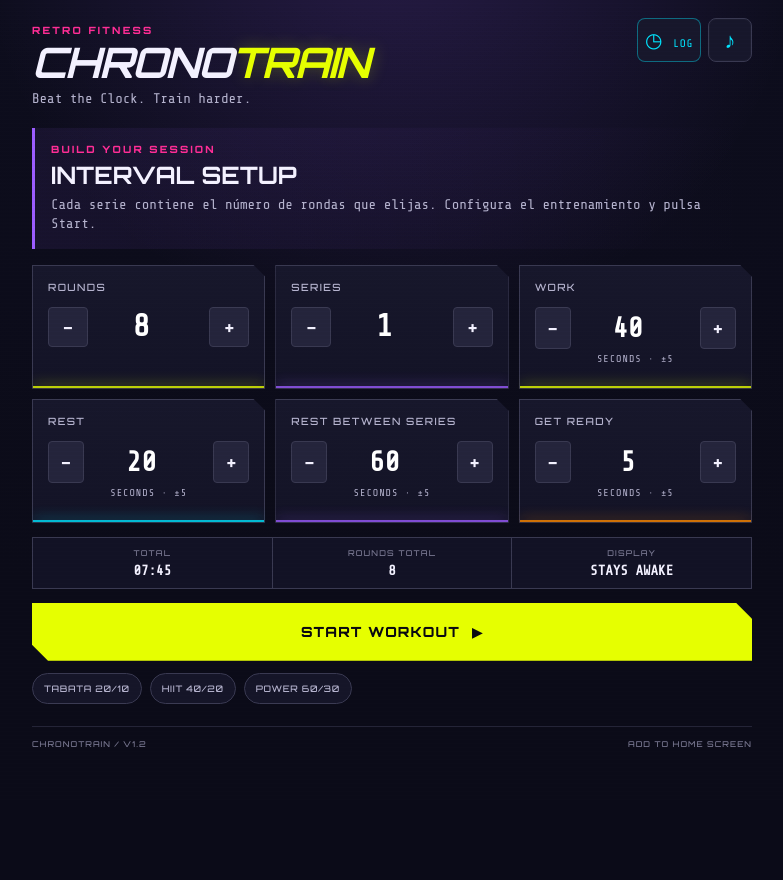
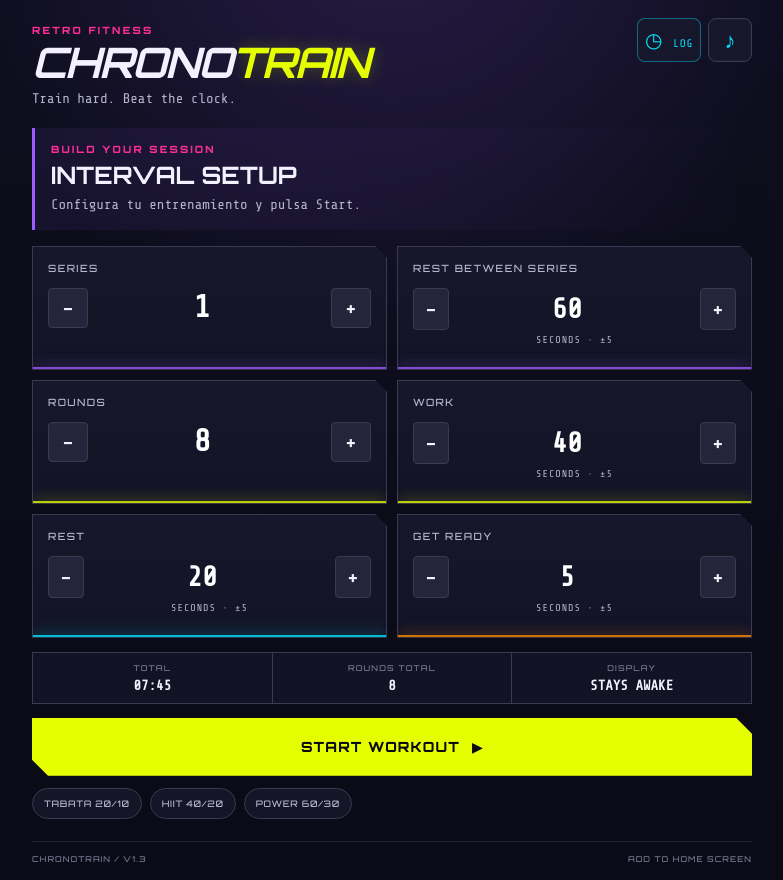
Before and after one commit to Gobotech/chronotrain, a plain HTML site: page index.html in a window 1280 px wide. Shown: the whole page, without its empty margins (248-1031 px from the left). Before the commit the page ends 800 px from the top, so only its background shows below. Drawn offline with nearby package versions, Linux system fonts and the light colour scheme.

Commit message:
Add files via upload

```diff
--- a/index.html
+++ b/index.html
@@ -26,7 +26,7 @@
       <div class="brand">
         <span class="eyebrow">RETRO FITNESS</span>
         <h1>CHRONO<span>TRAIN</span></h1>
-        <p>Beat the Clock. Train harder.</p>
+        <p>Train hard. Beat the clock.</p>
       </div>
       <div class="header-actions"><button id="historyOpenBtn" class="history-shortcut" type="button" aria-label="Ver historial de entrenamientos">◷ <span>LOG</span></button><button id="soundToggle" class="icon-btn" type="button" aria-label="Activar o desactivar sonido" aria-pressed="true">♪</button></div>
     </header>
@@ -36,25 +36,35 @@
         <div class="hero-card">
           <div class="mini-label">BUILD YOUR SESSION</div>
           <h2 id="setupTitle">INTERVAL SETUP</h2>
-          <p class="lead">Cada serie contiene el número de rondas que elijas. Configura el entrenamiento y pulsa Start.</p>
+          <p class="lead">Configura tu entrenamiento y pulsa Start.</p>
         </div>
 
         <div class="settings-grid">
+          <article class="setting-card accent-purple">
+            <label for="series">SERIES</label>
+            <div class="stepper">
+              <button type="button" data-step="series" data-delta="-1" aria-label="Reducir series">−</button>
+              <input id="series" type="number" min="1" max="99" value="1" inputmode="numeric" />
+              <button type="button" data-step="series" data-delta="1" aria-label="Aumentar series">+</button>
+            </div>
+          </article>
+
+          <article class="setting-card accent-purple">
+            <label for="seriesRestTime">REST BETWEEN SERIES</label>
+            <div class="stepper time-stepper">
+              <button type="button" data-step="seriesRestTime" data-delta="-5" aria-label="Reducir 5 segundos de descanso entre series">−</button>
+              <input id="seriesRestTime" type="number" min="0" max="3599" value="60" inputmode="numeric" />
+              <button type="button" data-step="seriesRestTime" data-delta="5" aria-label="Aumentar 5 segundos de descanso entre series">+</button>
+            </div>
+            <span class="unit-label">SECONDS · ±5</span>
+          </article>
+
           <article class="setting-card accent-yellow">
             <label for="rounds">ROUNDS</label>
             <div class="stepper">
               <button type="button" data-step="rounds" data-delta="-1" aria-label="Reducir rondas">−</button>
               <input id="rounds" type="number" min="1" max="99" value="8" inputmode="numeric" />
               <button type="button" data-step="rounds" data-delta="1" aria-label="Aumentar rondas">+</button>
-            </div>
-          </article>
-
-          <article class="setting-card accent-purple">
-            <label for="series">SERIES</label>
-            <div class="stepper">
-              <button type="button" data-step="series" data-delta="-1" aria-label="Reducir series">−</button>
-              <input id="series" type="number" min="1" max="99" value="1" inputmode="numeric" />
-              <button type="button" data-step="series" data-delta="1" aria-label="Aumentar series">+</button>
             </div>
           </article>
 
@@ -74,16 +84,6 @@
               <button type="button" data-step="restTime" data-delta="-5" aria-label="Reducir 5 segundos">−</button>
               <input id="restTime" type="number" min="0" max="3599" value="20" inputmode="numeric" />
               <button type="button" data-step="restTime" data-delta="5" aria-label="Aumentar 5 segundos">+</button>
-            </div>
-            <span class="unit-label">SECONDS · ±5</span>
-          </article>
-
-          <article class="setting-card accent-purple">
-            <label for="seriesRestTime">REST BETWEEN SERIES</label>
-            <div class="stepper time-stepper">
-              <button type="button" data-step="seriesRestTime" data-delta="-5" aria-label="Reducir 5 segundos de descanso entre series">−</button>
-              <input id="seriesRestTime" type="number" min="0" max="3599" value="60" inputmode="numeric" />
-              <button type="button" data-step="seriesRestTime" data-delta="5" aria-label="Aumentar 5 segundos de descanso entre series">+</button>
             </div>
             <span class="unit-label">SECONDS · ±5</span>
           </article>
@@ -179,7 +179,7 @@
     </main>
 
     <footer>
-      <span>CHRONOTRAIN / V1.2</span>
+      <span>CHRONOTRAIN / V1.3</span>
       <span id="installHint">ADD TO HOME SCREEN</span>
     </footer>
   </div>
--- a/styles.css
+++ b/styles.css
@@ -139,7 +139,7 @@ footer { display:flex; justify-content:space-between; gap:15px; margin-top:20px;
 
 @media (min-width: 650px) {
   .app-shell { padding-inline:28px; }
-  .settings-grid { grid-template-columns:repeat(4,1fr); }
+  .settings-grid { grid-template-columns:repeat(2,minmax(0,1fr)); }
   .setting-card { min-height:124px; }
   .session-summary strong { font-size:14px; }
 }
@@ -181,7 +181,7 @@ footer { display:flex; justify-content:space-between; gap:15px; margin-top:20px;
 .clear-history { margin-top:12px; padding:11px; background:transparent; color:var(--pink); border:1px solid rgba(255,45,149,.4); font-size:10px; }
 .clear-history[hidden] { display:none; }
 .saved-label { color:var(--green) !important; font-size:12px; letter-spacing:.08em; }
-@media (min-width:650px) { .settings-grid { grid-template-columns:repeat(3,minmax(0,1fr)); } }
+@media (min-width:650px) { .settings-grid { grid-template-columns:repeat(2,minmax(0,1fr)); } }
 @media (max-width:380px) { .setting-card { padding:10px; } .stepper { grid-template-columns:32px minmax(0,1fr) 32px; gap:3px; } .stepper button { height:38px; } .stepper input { font-size:26px; } .time-stepper input { font-size:24px; } }
 
 /* ChronoTrain v1.2 */
--- a/sw.js
+++ b/sw.js
@@ -1,4 +1,4 @@
-const CACHE = "chronotrain-v1.2";
+const CACHE = "chronotrain-v1.3";
 const ASSETS = [
   "./",
   "./index.html",
```
Also changed, not shown: 1 other file.
